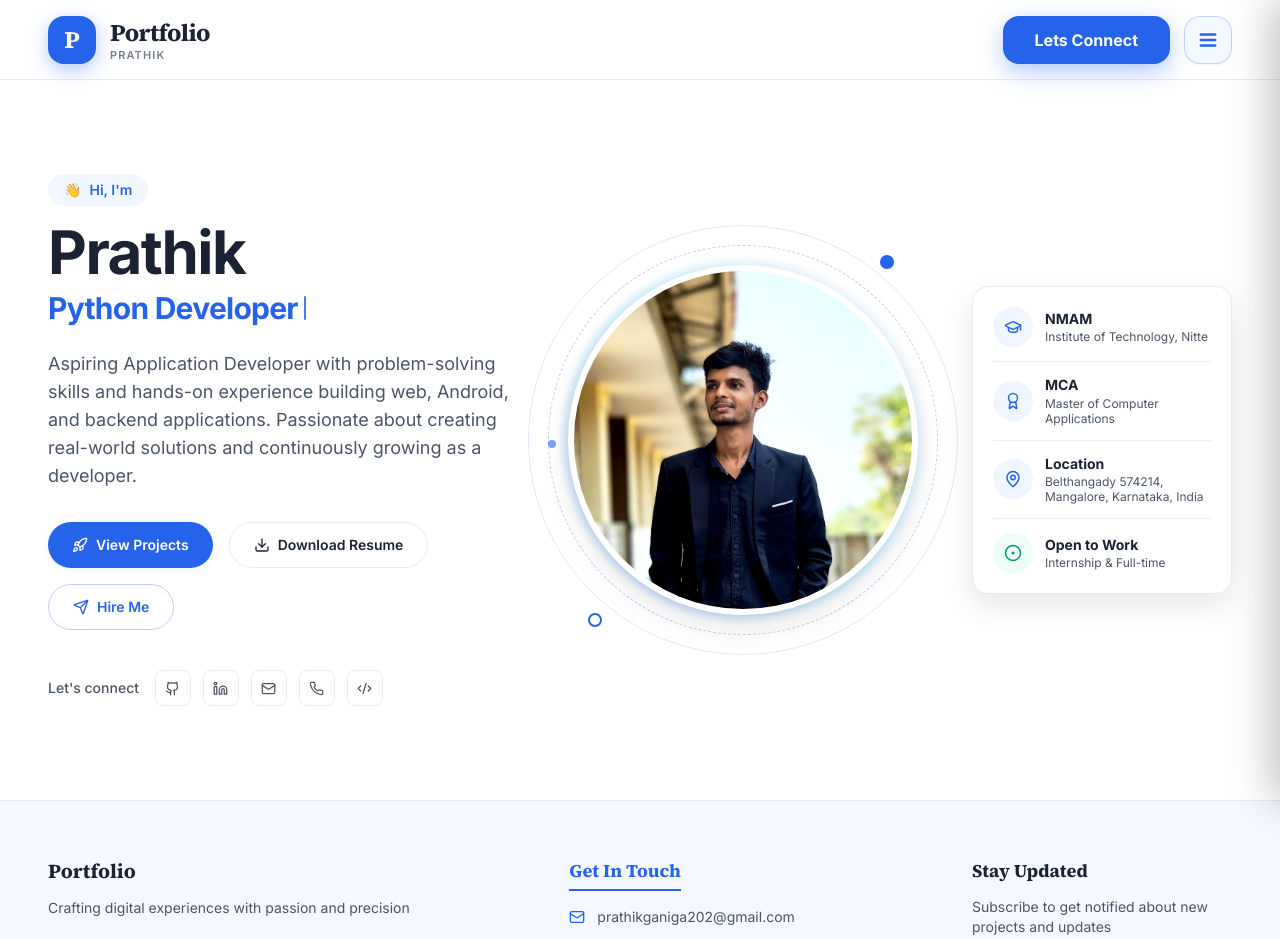
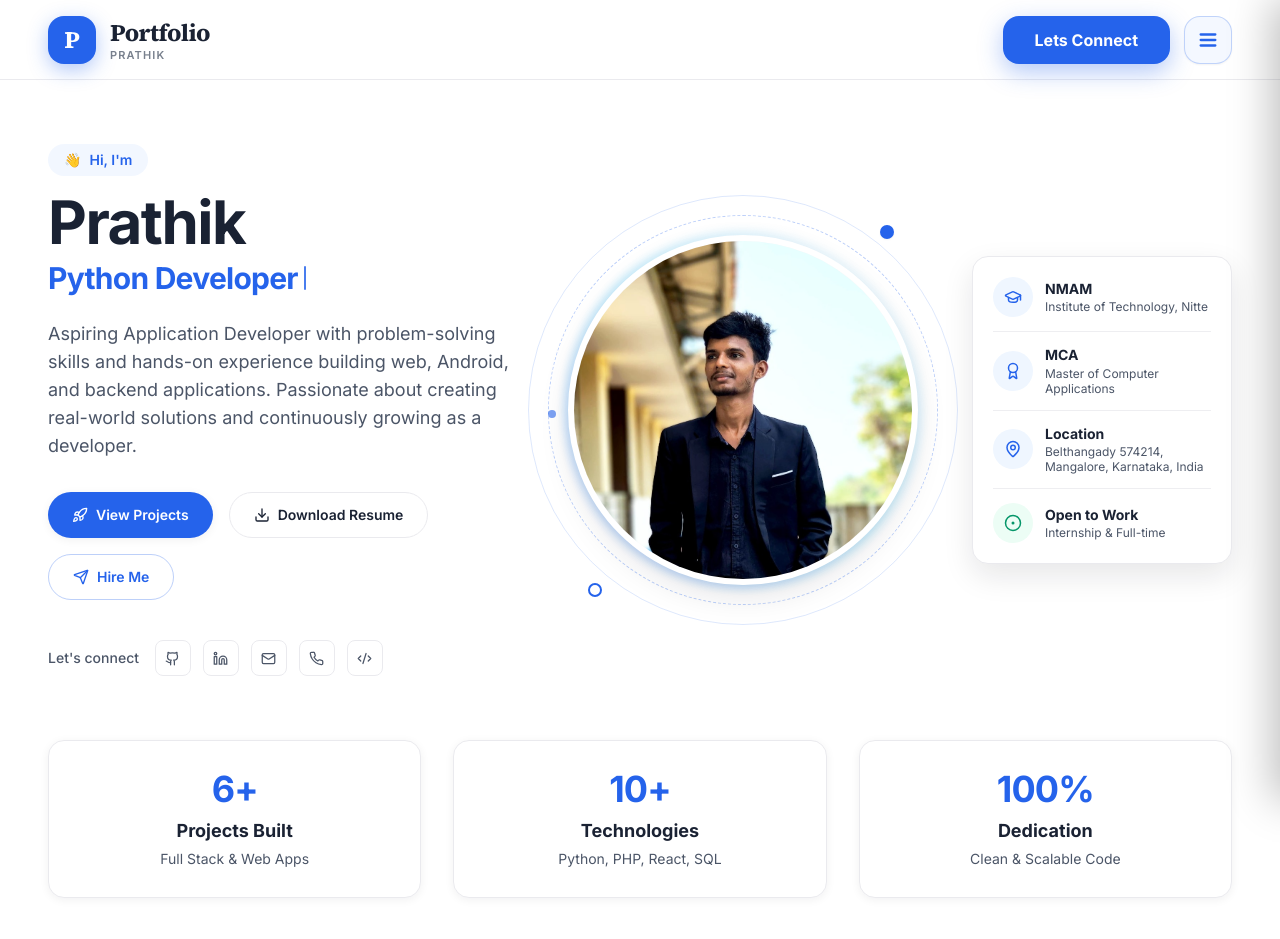
Before and after one commit to prathik0007/portfolio, a Next.js app: page / in a window 1280 px wide. Shown: the top 939 px of the page. Built offline with nearby package versions, Linux system fonts and the light colour scheme.

Commit message:
feat: add stats highlight section (projects, technologies, dedication) to hero

```diff
--- a/components/Hero.tsx
+++ b/components/Hero.tsx
@@ -4,6 +4,7 @@ import { Rocket, Download, Send, GraduationCap, Award, MapPin, CircleDot } from
 import { portfolio } from "@/data/portfolio";
 import SocialLinks from "@/components/SocialLinks";
 import TypewriterRole from "@/components/TypewriterRole";
+import StatsSection from "@/components/StatsSection";
 
 export default function Hero() {
   const { infoCard } = portfolio;
@@ -186,6 +187,11 @@ export default function Hero() {
           </div>
 
         </div>
+
+        {/* Stats Highlight Row (Projects Built, Technologies, Dedication) */}
+        <div className="mt-12 lg:mt-16">
+          <StatsSection />
+        </div>
       </div>
     </section>
   );
--- /dev/null
+++ b/components/StatsSection.tsx
@@ -0,0 +1,49 @@
+import { portfolio } from "@/data/portfolio";
+
+interface StatItem {
+  value: string;
+  title: string;
+  description: string;
+}
+
+interface StatsSectionProps {
+  stats?: StatItem[];
+  className?: string;
+}
+
+export default function StatsSection({ stats, className = "" }: StatsSectionProps) {
+  const items = stats || portfolio.stats;
+
+  if (!items || items.length === 0) return null;
+
+  return (
+    <div className={`w-full ${className}`}>
+      <div className="grid grid-cols-1 gap-5 sm:grid-cols-3 sm:gap-6 lg:gap-8">
+        {items.map((stat, idx) => (
+          <div
+            key={idx}
+            className="group relative overflow-hidden rounded-2xl border border-surface-border bg-white px-6 py-7 text-center shadow-card transition-all duration-300 hover:-translate-y-1.5 hover:border-primary/40 hover:shadow-card-hover"
+          >
+            {/* Subtle top indicator highlight on hover */}
+            <div className="absolute inset-x-0 top-0 h-1 bg-gradient-to-r from-transparent via-primary to-transparent opacity-0 transition-opacity duration-300 group-hover:opacity-100" />
+
+            {/* Stat number / value */}
+            <p className="font-sans text-3xl font-extrabold tracking-tight text-primary transition-transform duration-300 group-hover:scale-105 sm:text-4xl">
+              {stat.value}
+            </p>
+
+            {/* Stat title */}
+            <h3 className="mt-2 font-sans text-base font-bold text-ink sm:text-lg">
+              {stat.title}
+            </h3>
+
+            {/* Stat subtitle */}
+            <p className="mt-1 text-xs text-ink-soft sm:text-sm">
+              {stat.description}
+            </p>
+          </div>
+        ))}
+      </div>
+    </div>
+  );
+}
--- a/data/portfolio.ts
+++ b/data/portfolio.ts
@@ -52,6 +52,25 @@ export const portfolio = {
     },
   },
 
+  // Stats Counters (Projects, Technologies, Dedication)
+  stats: [
+    {
+      value: "6+",
+      title: "Projects Built",
+      description: "Full Stack & Web Apps",
+    },
+    {
+      value: "10+",
+      title: "Technologies",
+      description: "Python, PHP, React, SQL",
+    },
+    {
+      value: "100%",
+      title: "Dedication",
+      description: "Clean & Scalable Code",
+    },
+  ],
+
   // Files
   resumeFileName: "Prathik-Resume-2026.pdf",
   resumePdfPath: "/resume/Prathik-Resume-2026.pdf",
```
